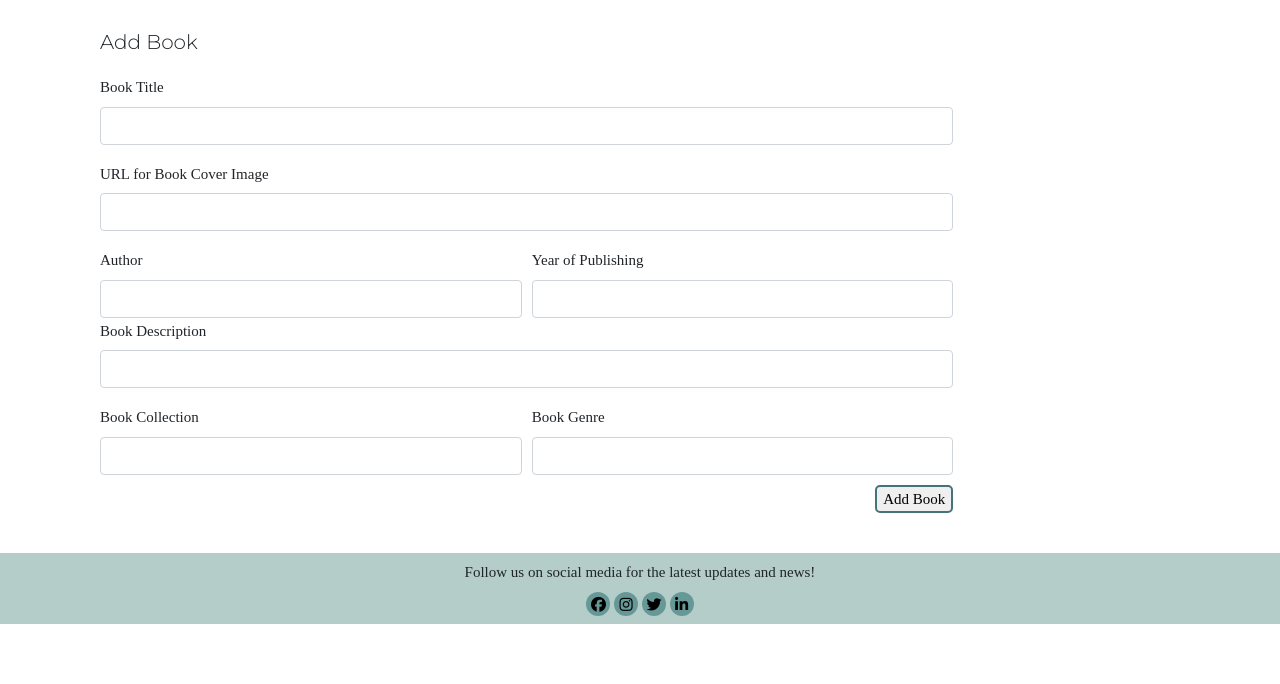
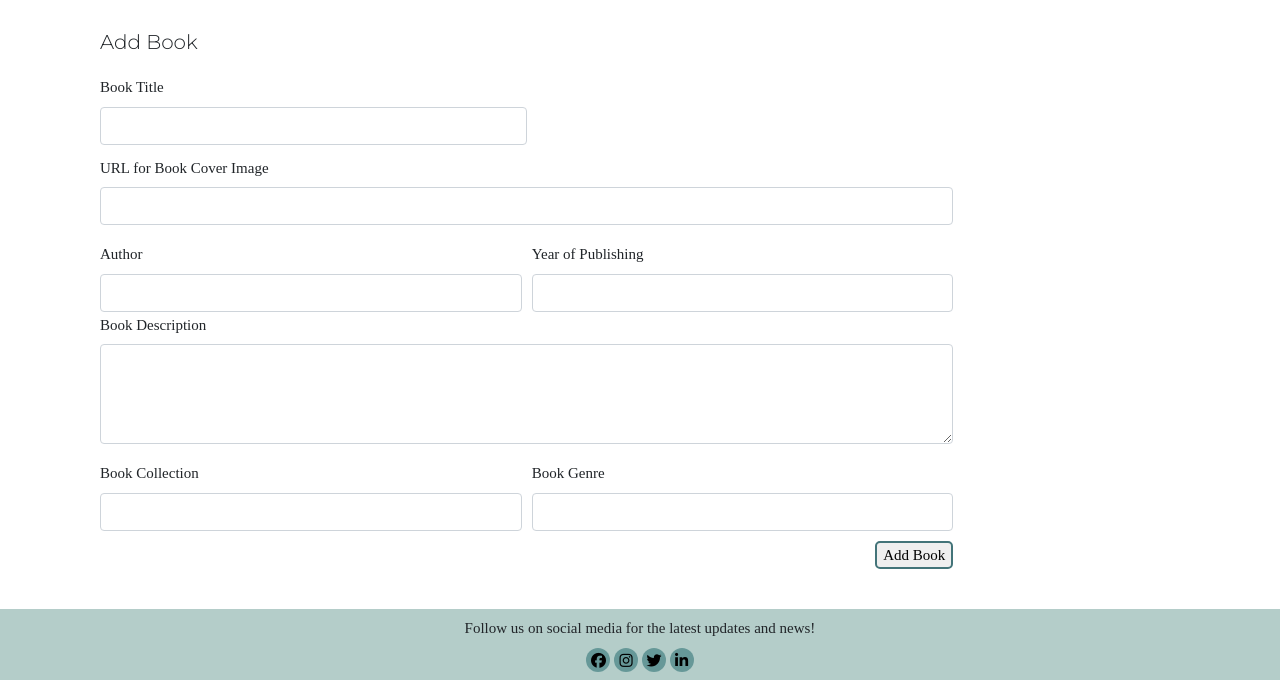
Before and after one commit to MarianaPereira23/libris, a Flask app: page /add_book in a window 1280 px wide. Shown: the part 75-759 px from the top of the page. Run offline with Flask 2, Linux system fonts and the light colour scheme; some libraries are stand-ins or nearby versions; some web fonts are replaced.

Commit message:
Input resize on all forms and title change on editbook.html

```diff
--- a/static/css/style.css
+++ b/static/css/style.css
@@ -263,6 +263,7 @@ h4 {
 
 .form_review {
     margin-bottom: 10px;
+    padding: 0px;
 }
 
 h5 {
@@ -352,6 +353,10 @@ label {
     border-radius: 5px;
 }
 
+.input_big {
+    min-height: 100px;
+}
+
 /*    MEDIA QUERIES    */
 
 @media (max-width: 576px){ /* Design for mobile */
--- a/templates/addbook.html
+++ b/templates/addbook.html
@@ -7,7 +7,7 @@
         <h3>Add Book</h3>
         <div class="row no-gutters add_form">
             <form action="{{ url_for('insert_book') }}" method="POST"  class="col-12">
-                <div class="form-group">
+                <div class="col-sm-6 form-group form_review">
                     <label for="book_title">Book Title</label>
                     <input type="text" class="form-control" id="book_title" name="book_title">
                 </div>
@@ -27,7 +27,7 @@
                 </div>
                 <div class="form-group">
                     <label for="synopsis">Book Description</label>
-                    <input type="text" class="form-control" id="synopsis" name="synopsis">
+                    <textarea type="text" class="form-control input_big" id="synopsis" name="synopsis"></textarea>
                 </div>
                 <div class="form-row">
                     <div class="col">
--- a/templates/book.html
+++ b/templates/book.html
@@ -41,7 +41,7 @@
                             </div>
                             <div class="form-group form_review">
                                 <label for="comment">Review</label>
-                                <input type="text" class="form-control" id="comment" name="comment">
+                                <textarea type="text" class="form-control input_big" id="comment" name="comment"></textarea>
                             </div>
                             <div class="row no-gutters justify-content-end">
                                 <button type="submit" class="add_btn">Post Review</button>
--- a/templates/editbook.html
+++ b/templates/editbook.html
@@ -4,10 +4,10 @@
 
 <div class="row no-gutters">
     <div class="col-sm-8 add_book">
-        <h3>Add Book</h3>
+        <h3>Edit Book</h3>
         <div class="row no-gutters add_form">
             <form action="{{ url_for('update_book', book_id=book._id) }}" method="POST"  class="col-12">
-                <div class="form-group">
+                <div class="col-sm-6 form-group form_review">
                     <label for="book_title">Book Title</label>
                     <input type="text" class="form-control" id="book_title" value="{{book.book_title}}" name="book_title">
                 </div>
@@ -27,7 +27,7 @@
                 </div>
                 <div class="form-group">
                     <label for="synopsis">Book Description</label>
-                    <input type="text" class="form-control" id="synopsis" value="{{book.synopsis}}" name="synopsis">
+                    <textarea type="text" class="form-control input_big" id="synopsis" value="{{book.synopsis}}" name="synopsis"></textarea>
                 </div>
                 <div class="form-row">
                     <div class="col">
--- a/templates/posts.html
+++ b/templates/posts.html
@@ -6,13 +6,13 @@
         <div class="row no-gutters">
             <div class="col-sm-8 make_post">
                 <form action="{{ url_for('insert_post') }}" method="POST"  class="col-12" id="review_form">
-                    <div class="form-group form_review">
+                    <div class="col-sm-6 form-group form_review">
                         <label for="username">User Name</label>
                         <input type="text" class="form-control" id="username" name="username">
                     </div>
                     <div class="form-group form_review">
                         <label for="post">Share Your Thoughts</label>
-                        <input type="text" class="form-control" id="post" name="post">
+                        <textarea type="text" class="form-control input_big" id="post" name="post"></textarea>
                     </div>
                     <div class="row no-gutters justify-content-end">
                         <button type="submit" class="add_btn">Share</button>
```
